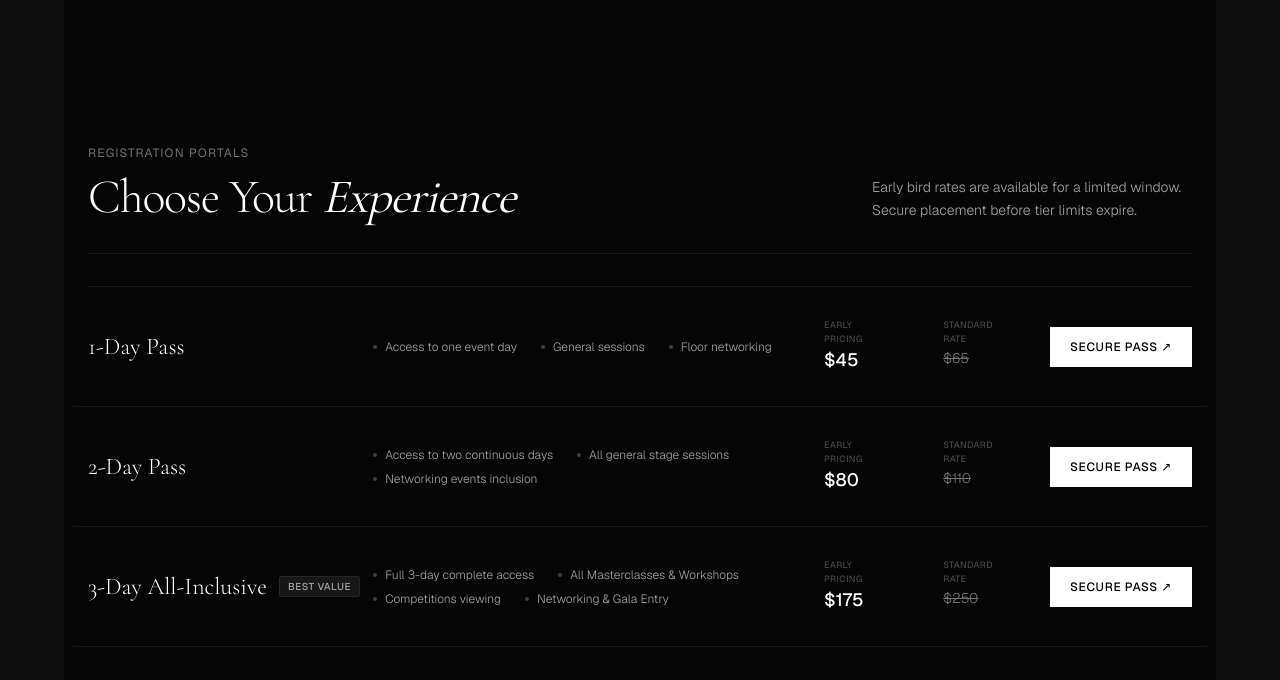
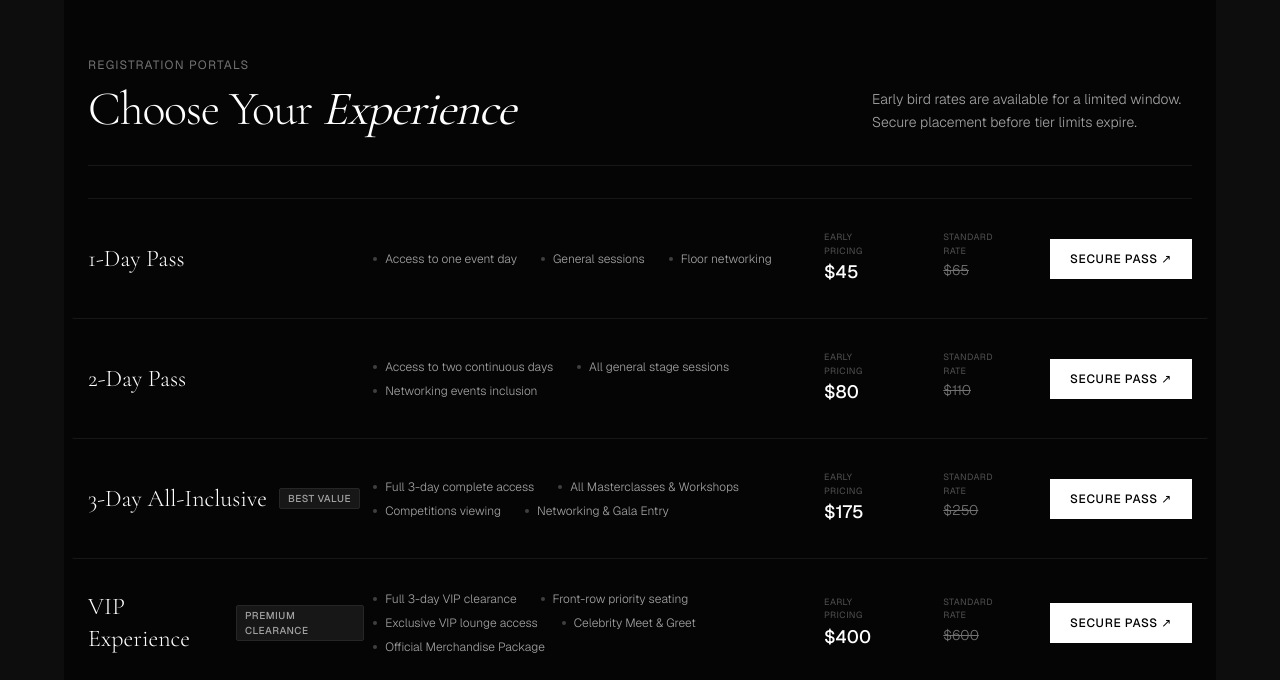
Before and after one commit to alexis800-glitch/hebs-lagos-2026, a Next.js app: page / in a window 1280 px wide. Shown: the part 4598-5278 px from the top of the page. Built offline with nearby package versions, Linux system fonts and the light colour scheme.

Commit message:
style: collapse excessive top padding in Tickets section from py-32 to pt-10

```diff
--- a/components/Tickets.tsx
+++ b/components/Tickets.tsx
@@ -34,7 +34,7 @@ const ticketTiers = [
 
 export default function Tickets() {
   return (
-    <section id="tickets" className="py-32 px-6 max-w-6xl mx-auto bg-[#050505]">
+    <section id="tickets" className="pt-10 pb-32 px-6 max-w-6xl mx-auto bg-[#050505]">
       {/* Header Layout */}
       <FadeIn>
         <div className="border-b border-neutral-900 pb-8 mb-6 md:mb-8 flex flex-col md:flex-row md:items-end md:justify-between gap-6">
```
